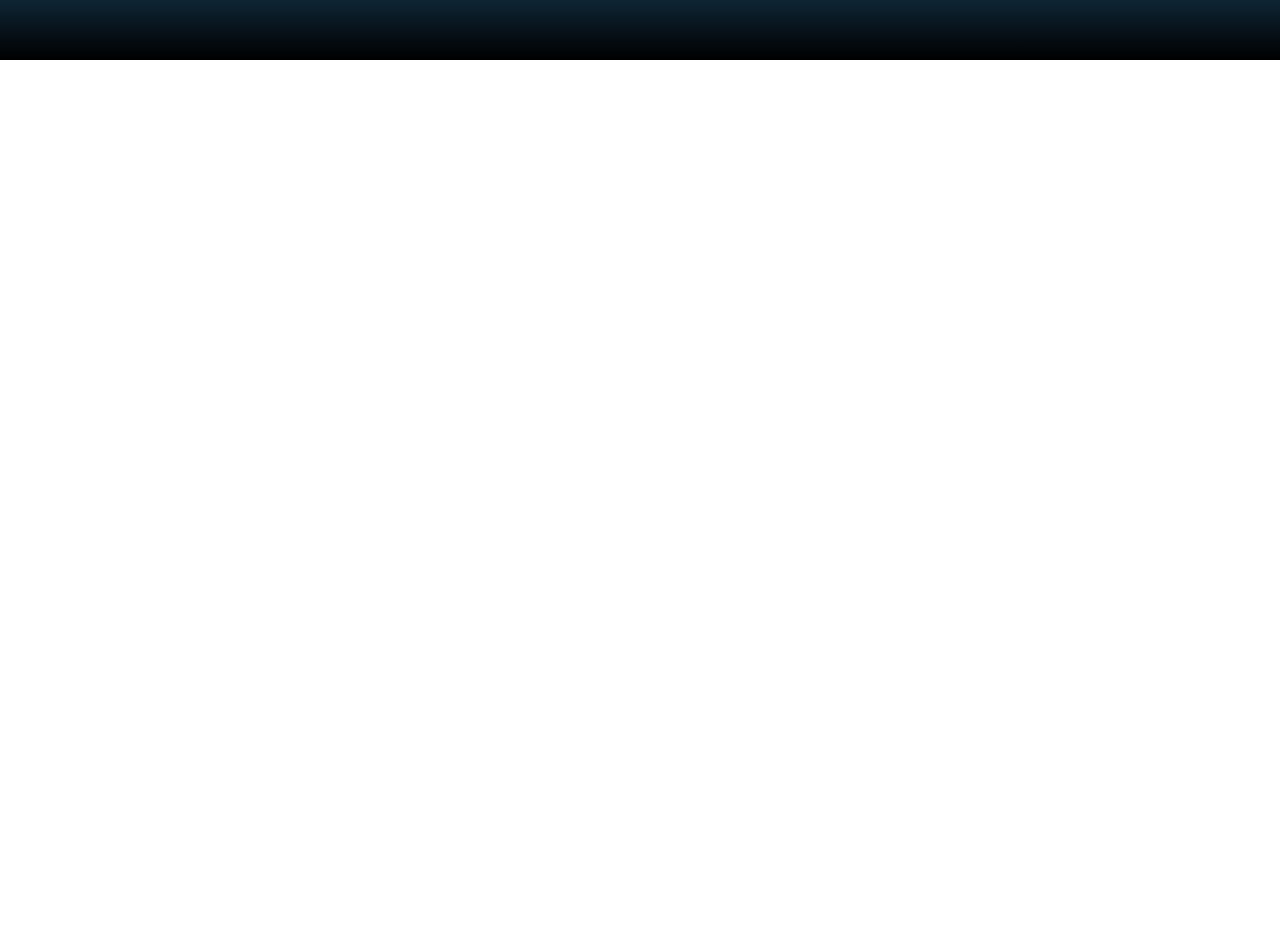
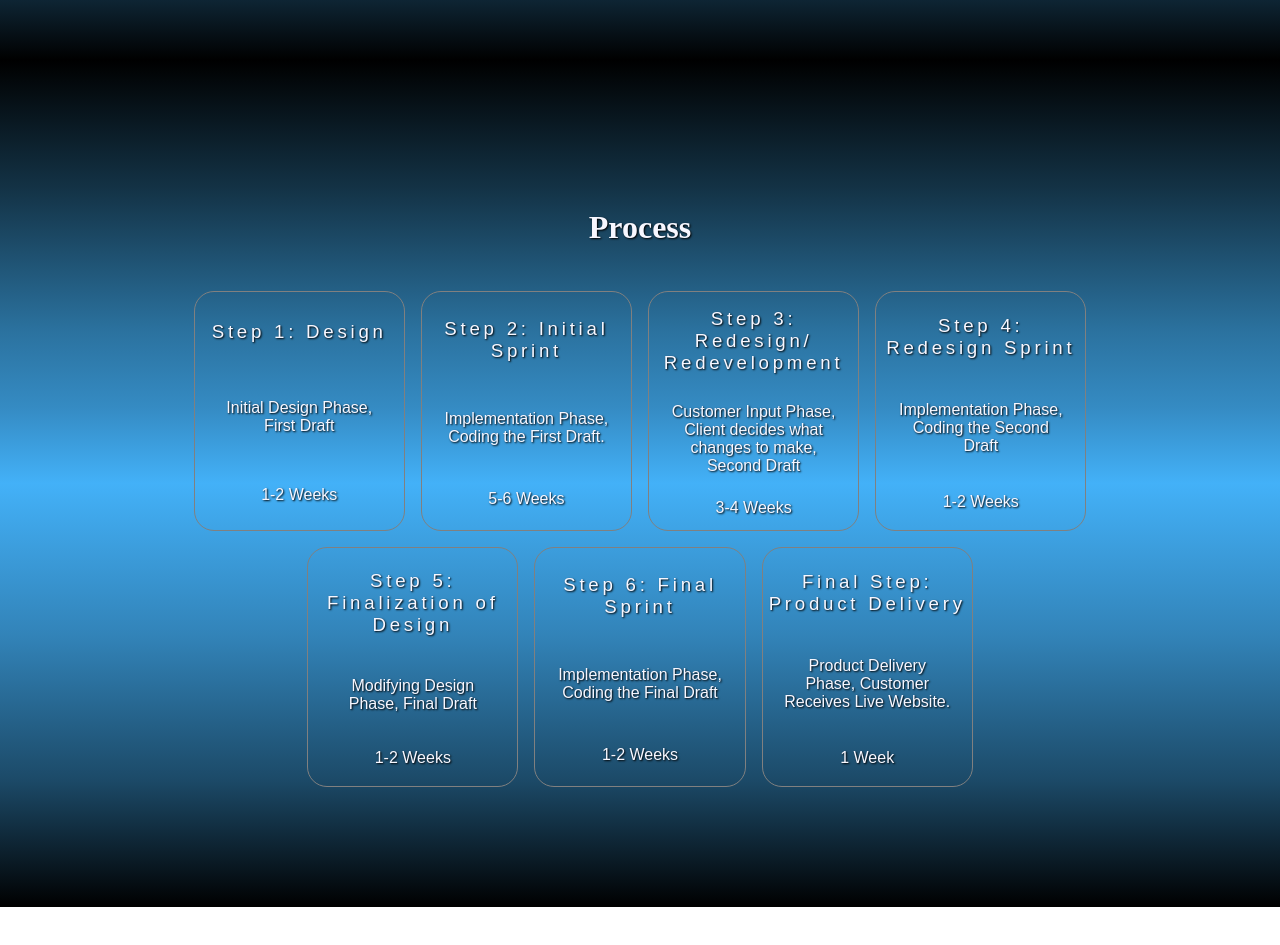
Before and after one commit to DeanWilcoxson/BusinessWebsite, a React (Create React App) app in the folder Frontend/: page /packages in a window 1280 px wide. Shown: the part 1540-2485 px from the top of the page. Before the commit the page ends 1600 px from the top, so only its background shows below. Built offline with nearby package versions, Linux system fonts and the light colour scheme.

Commit message:
8/31/22, packages page

```diff
--- a/Frontend/src/App.js
+++ b/Frontend/src/App.js
@@ -12,6 +12,7 @@ import Hosting from "./Components/Pages/Hosting";
 import {
   PackagesSection,
   AdditionalServicesSection,
+  ProcessesSection,
 } from "./Components/Pages/Packages/PackagesData";
 const App = () => {
   return (
@@ -28,7 +29,11 @@ const App = () => {
           <Route
             path="/packages"
             element={
-              <Packages {...PackagesSection} {...AdditionalServicesSection} />
+              <Packages
+                {...PackagesSection}
+                {...AdditionalServicesSection}
+                {...ProcessesSection}
+              />
             }
           >
             Packages
--- a/Frontend/src/Components/Pages/LandingPage/LandingSection/index.js
+++ b/Frontend/src/Components/Pages/LandingPage/LandingSection/index.js
@@ -25,9 +25,6 @@ const BodySection = ({
 }) => {
   return (
     <BodyContainer id={id} darkBg={darkBg} lightText={lightText}>
-      <VideoContainer>
-        <VideoBg autoPlay loop muted src={video} type="video/mp4" />
-      </VideoContainer>
       <BodyBox>
         <BodyContentContainer>
           <BodyHeading lightText={lightText}>{heading}</BodyHeading>
@@ -48,3 +45,6 @@ const BodySection = ({
   );
 };
 export default BodySection;
+// <VideoContainer>
+//   <VideoBg autoPlay loop muted src={video} type="video/mp4" />
+// </VideoContainer>
--- a/Frontend/src/Components/Pages/Packages/PackagesData.js
+++ b/Frontend/src/Components/Pages/Packages/PackagesData.js
@@ -2,6 +2,7 @@ import SPA from "../../../Assets/Images/SPA.png";
 import MPA from "../../../Assets/Images/MPA.png";
 import database from "../../../Assets/Images/database.png";
 import interfaceImg from "../../../Assets/Images/interfaceImg.png";
+import SeoMagnifyingGlass from "../../../Assets/Images/SeoMagnifyingGlass.png";
 export const PackagesSection = {
   packageId: "packages",
   packageHeading: "Packages",
@@ -58,18 +59,60 @@ export const AdditionalServicesSection = {
         "Create a database connection to your application, to store all relevant data, and for ease of use managing data.",
       languages: [{ title: "MongoDB" }, { title: "Mongoose" }],
     },
-
     {
       title: "SEO Optimization",
-      img: `${database}`,
-      desc: "Bring attention to your company by optimizing your search results. When a potential customer searches for your service, your website will be one of the top results on all search engines.",
+      img: `${SeoMagnifyingGlass}`,
+      desc:
+        "When a potential customer searches for your service, your website will be the top results on all search engines.",
+      languages: [{ title: "JavaScript" }, { title: "Html5" }],
+    },
+    {
+      title: "",
+      desc: "",
       languages: [{ title: "" }, { title: "" }],
     },
-    // { title: "", desc: "", languages: ["", "", "", "", ""] },
-    // { title: "", desc: "", languages: ["", "", "", "", ""] },
-    // { title: "", desc: "", languages: ["", "", "", "", ""] },
-    // { title: "", desc: "", languages: ["", "", "", "", ""] },
-    // { title: "", desc: "", languages: ["", "", "", "", ""] },
-    // { title: "", desc: "", languages: ["", "", "", "", ""] },
   ],
 };
+export const ProcessesSection = {
+  processId: "processes",
+  processesHeading: "Process",
+  lightText: true,
+  processes: [
+    {
+      title: "Step 1: Design",
+      description: "Initial Design Phase, First Draft",
+      duration: "1-2 Weeks",
+    },
+    {
+      title: "Step 2: Initial Sprint",
+      description: "Implementation Phase, Coding the First Draft.",
+      duration: "5-6 Weeks",
+    },
+    {
+      title: "Step 3: Redesign/ Redevelopment",
+      description:
+        "Customer Input Phase, Client decides what changes to make, Second Draft",
+      duration: "3-4 Weeks",
+    },
+    {
+      title: "Step 4: Redesign Sprint",
+      description: "Implementation Phase, Coding the Second Draft",
+      duration: "1-2 Weeks",
+    },
+    {
+      title: "Step 5: Finalization of Design",
+      description: "Modifying Design Phase, Final Draft",
+      duration: "1-2 Weeks",
+    },
+    {
+      title: "Step 6: Final Sprint",
+      description: "Implementation Phase, Coding the Final Draft",
+      duration: "1-2 Weeks",
+    },
+    {
+      title: "Final Step: Product Delivery",
+      description: "Product Delivery Phase, Customer Receives Live Website.",
+      duration: "1 Week",
+    },
+  ],
+};
--- a/Frontend/src/Components/Pages/Packages/PackagesElements.js
+++ b/Frontend/src/Components/Pages/Packages/PackagesElements.js
@@ -145,9 +145,10 @@ export const ServiceItem = styled.li`
   justify-content: center;
   align-items: center;
   width: 25%;
+  min-height: 50vh;
   border: 1px grey solid;
   border-radius: 20px;
-  margin: 1rem;
+  margin: 0.5rem;
 `;
 export const ServiceTitle = styled.h3`
   text-align: center;
@@ -171,9 +172,10 @@ export const ServiceOptionImage = styled.img`
   max-height: 40px;
 `;
 export const ServiceOptions = styled.ul`
-  /* padding: 1rem; */
+  /* margin: 2rem; */
+  padding: 1rem;
   display: flex;
-  flex-direction: row;
+  flex-direction: column;
   align-items: center;
   justify-content: center;
 `;
@@ -188,5 +190,84 @@ export const ServiceOptionItem = styled.li`
   color: ${({ lightText }) => (lightText ? "#f7f7ff " : " #000000")};
   text-shadow: ${({ lightText }) => (lightText ? "1px 1px 2px #000" : "none")};
 `;
-export const ProcessesContainer = styled.div``;
-export const ProcessesBox = styled.div``;
+
+export const ProcessesContainer = styled.div`
+  margin: 0;
+  margin-bottom: 5rem;
+  padding: 4rem;
+  right: 0;
+  left: 0;
+  width: 100%;
+  min-height: 100vh;
+  background: linear-gradient(
+    180deg,
+    rgba(0, 0, 0, 1) 0%,
+    rgba(19, 50, 69, 1) 15%,
+    rgba(43, 114, 159, 1) 32%,
+    rgba(53, 139, 195, 1) 41%,
+    rgba(67, 177, 248, 1) 50%,
+    rgba(50, 131, 184, 1) 68%,
+    rgba(28, 74, 104, 1) 85%,
+    rgba(0, 0, 0, 1) 100%
+  );
+`;
+export const ProcessesBox = styled.div`
+  margin: 0;
+  padding: 3rem;
+  display: flex;
+  flex-direction: column;
+  justify-content: center;
+  align-items: center;
+`;
+export const ProcessesTitle = styled.h1`
+  font-family: "Times New Roman", Times, serif;
+  display: block;
+  color: ${({ lightText }) => (lightText ? "#f7f7ff " : " #000000")};
+  z-index: 100;
+  padding: 1.15rem;
+  margin: 1.15rem;
+  text-shadow: ${({ lightText }) => (lightText ? "1px 1px 2px #000" : "none")};
+`;
+export const ProcessesList = styled.ul`
+  display: flex;
+  flex-direction: row;
+  justify-content: center;
+  align-items: center;
+  flex-wrap: wrap;
+`;
+export const Process = styled.div`
+  display: flex;
+  flex-direction: column;
+  justify-content: space-around;
+  align-items: center;
+  width: 20%;
+  min-height: 30vh;
+  border: 1px grey solid;
+  border-radius: 20px;
+  margin: 0.5rem;
+`;
+export const ProcessTitle = styled.h3`
+  text-align: center;
+  padding: .25rem;
+  font-family: Arial;
+  letter-spacing: 0.2em;
+  font-weight: 200;
+  color: ${({ lightText }) => (lightText ? "#f7f7ff " : " #000000")};
+  text-shadow: ${({ lightText }) => (lightText ? "1px 1px 2px #000" : "none")};
+`;
+export const ProcessDescription = styled.p`
+  text-align: center;
+  width: 80%;
+  /* padding: 0.25rem; */
+  /* letter-spacing: 1px; */
+  color: ${({ lightText }) => (lightText ? "#f7f7ff " : " #000000")};
+  text-shadow: ${({ lightText }) => (lightText ? "1px 1px 2px #000" : "none")};
+`;
+export const ProcessDuration = styled.p`
+  text-align: center;
+  width: 80%;
+  /* padding: 0.25rem; */
+  /* letter-spacing: 1px; */
+  color: ${({ lightText }) => (lightText ? "#f7f7ff " : " #000000")};
+  text-shadow: ${({ lightText }) => (lightText ? "1px 1px 2px #000" : "none")};
+`;
--- a/Frontend/src/Components/Pages/Packages/index.js
+++ b/Frontend/src/Components/Pages/Packages/index.js
@@ -14,7 +14,6 @@ import {
   AdditionalServicesBox,
   AdditionalServicesTitle,
   ServicesList,
-  ProcessesBox,
   ServiceItem,
   ServiceTitle,
   ServiceDescription,
@@ -22,8 +21,15 @@ import {
   ServiceOptionItem,
   ServiceOptionsTitle,
   ServicesContainer,
+  ServiceOptionImage,
   ProcessesContainer,
-  ServiceOptionImage,
+  ProcessesBox,
+  ProcessesTitle,
+  Process,
+  ProcessDescription,
+  ProcessDuration,
+  ProcessTitle,
+  ProcessesList,
 } from "./PackagesElements";
 const Packages = ({
   packageId,
@@ -33,6 +39,9 @@ const Packages = ({
   servicesId,
   servicesHeading,
   services,
+  processId,
+  processesHeading,
+  processes,
 }) => {
   return (
     <>
@@ -101,10 +110,31 @@ const Packages = ({
           </ServicesList>
         </AdditionalServicesBox>
       </ServicesContainer>
+      <ProcessesContainer>
+        <ProcessesBox id={processId}>
+          <ProcessesTitle lightText={lightText}>
+            {processesHeading}
+          </ProcessesTitle>
+          <ProcessesList>
+            {processes.map((process) => {
+              return (
+                <Process>
+                  <ProcessTitle lightText={lightText}>
+                    {process.title}
+                  </ProcessTitle>
+                  <ProcessDescription lightText={lightText}>
+                    {process.description}
+                  </ProcessDescription>
+                  <ProcessDuration lightText={lightText}>
+                    {process.duration}
+                  </ProcessDuration>
+                </Process>
+              );
+            })}
+          </ProcessesList>
+        </ProcessesBox>
+      </ProcessesContainer>
     </>
   );
 };
 export default Packages;
-// <ProcessesContainer>
-//   <ProcessesBox></ProcessesBox>
-// </ProcessesContainer>
```
Also changed, not shown: Frontend/src/Assets/Images/SeoMagnifyingGlass.png (added).
